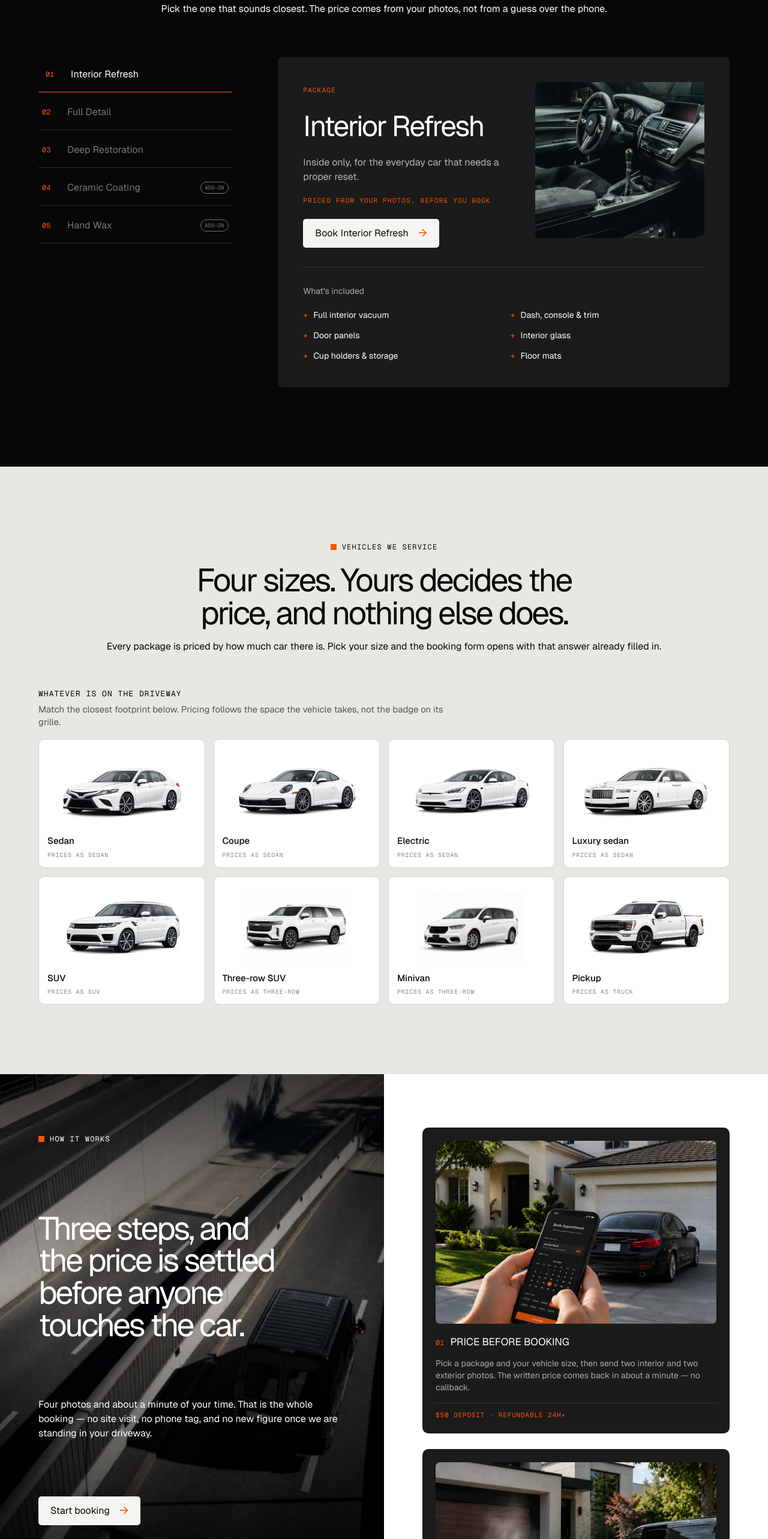
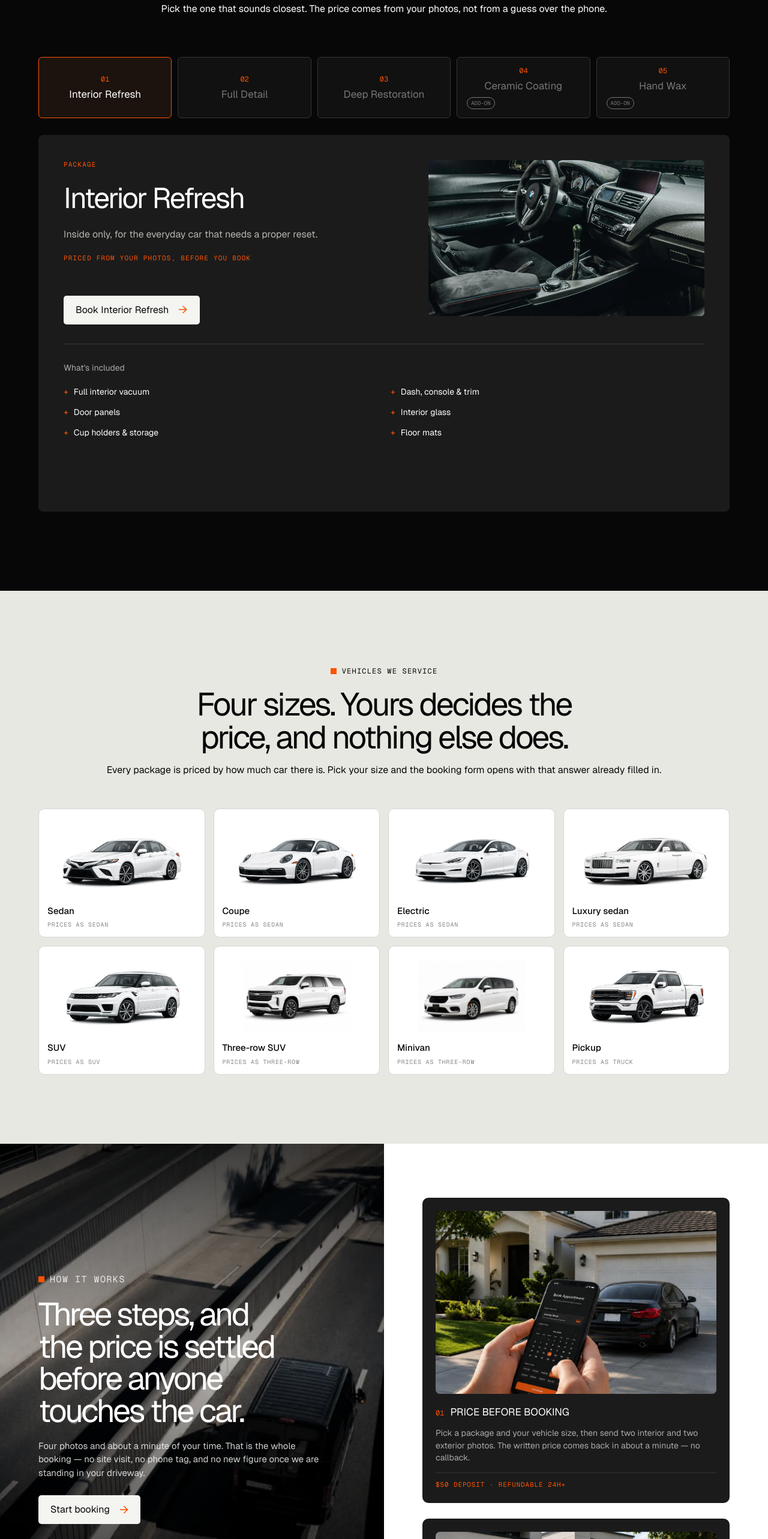
Before and after one commit to KrishPatell/KPAutomobil, a React (Vite) app: page / in a window 1280 px wide. Shown: the part 2040-4606 px from the top of the page at 60% size. Built offline with nearby package versions, Linux system fonts and the light colour scheme.

Commit message:
Fix homepage carousel and layout refinements

```diff
--- a/src/App.tsx
+++ b/src/App.tsx
@@ -988,29 +988,6 @@ function App() {
     reviewDragRef.current.active = false
     reviewRailRef.current?.classList.remove("is-dragging")
   }
-  useEffect(() => {
-    if (bookingPath.startsWith("/book")) return
-    const rail = reviewRailRef.current
-    if (!rail || window.matchMedia("(prefers-reduced-motion: reduce)").matches)
-      return
-    let frame = 0
-    let lastFrame = window.performance.now()
-    const move = (now: number) => {
-      const elapsed = Math.min(now - lastFrame, 50)
-      lastFrame = now
-      if (!reviewDragRef.current.active)
-        setReviewLoopPosition(rail, rail.scrollLeft + elapsed * 0.06)
-      frame = window.requestAnimationFrame(move)
-    }
-    window.addEventListener("pointerup", clearReviewDrag)
-    window.addEventListener("blur", clearReviewDrag)
-    frame = window.requestAnimationFrame(move)
-    return () => {
-      window.cancelAnimationFrame(frame)
-      window.removeEventListener("pointerup", clearReviewDrag)
-      window.removeEventListener("blur", clearReviewDrag)
-    }
-  }, [bookingPath])
   const moveReviewRail = (direction: number) => {
     const rail = reviewRailRef.current
     if (!rail) return
@@ -1253,17 +1230,6 @@ function App() {
             </p>
           </Reveal>
         </div>
-        <div className="driveway-head">
-          <Reveal>
-            <h3>Whatever is on the driveway</h3>
-          </Reveal>
-          <Reveal className="delay-1">
-            <p>
-              Match the closest footprint below. Pricing follows the space the
-              vehicle takes, not the badge on its grille.
-            </p>
-          </Reveal>
-        </div>
         <div className="driveway-grid">
           {bodyStyles.map((item, index) => (
             <Reveal
@@ -1298,6 +1264,7 @@ function App() {
             />
             <div className="process-shade" />
             <div className="process-panel__content">
+              <div className="process-panel__cluster">
                 <Reveal>
                   <Eyebrow>How it works</Eyebrow>
                 </Reveal>
@@ -1309,14 +1276,15 @@ function App() {
                 </Reveal>
                 <Reveal className="delay-2">
                   <p>
-                  Four photos and about a minute of your time. That is the whole
-                  booking — no site visit, no phone tag, and no new figure once
-                  we are standing in your driveway.
+                    Four photos and about a minute of your time. That is the
+                    whole booking — no site visit, no phone tag, and no new
+                    figure once we are standing in your driveway.
                   </p>
                 </Reveal>
                 <Reveal className="delay-3">
                   <Button onClick={() => openBooking()}>Start booking</Button>
                 </Reveal>
+              </div>
             </div>
           </div>
           <ol className="process-cards">
@@ -1453,15 +1421,15 @@ function App() {
         <div className="promise-head">
           <div>
             <Reveal>
-              <Eyebrow>Recent work &amp; reviews</Eyebrow>
+              <Eyebrow>Recent work</Eyebrow>
             </Reveal>
             <Reveal className="delay-1">
-              <h2>Polished cars now. Real customer words next.</h2>
+              <h2>Polished cars. The standard you can expect.</h2>
             </Reveal>
             <Reveal className="delay-2">
               <p className="promise-intro">
-                Reference finishes show the standard. Verified customer reviews
-                will replace the review slots as the first bookings come in.
+                Every image is a finish reference. Customer reviews will appear
+                here only when they are real and verified.
               </p>
             </Reveal>
           </div>
@@ -1483,7 +1451,7 @@ function App() {
           </div>
         </div>
         <div
-          aria-label="Recent work and review slots moving right to left"
+          aria-label="Recent work moving continuously right to left"
           className="review-marquee"
           onPointerCancel={endReviewDrag}
           onPointerDown={startReviewDrag}
@@ -1545,17 +1513,14 @@ function App() {
         <div className="promise-grid">
           {promiseCards.map(([label, sublabel, body, image], index) => (
             <Reveal className={`promise-card delay-${index + 1}`} key={label}>
-              <div
-                aria-hidden="true"
-                className="promise-card__backdrop"
-                style={{ backgroundImage: `url("${image}")` }}
-              />
               <img alt="" className="promise-card__image" src={image} />
               <div className="promise-card__shade" />
               <div className="promise-card__content">
-                <p>{body}</p>
+                <div className="promise-card__heading">
                   <b>{label}</b>
                   <small>{sublabel}</small>
+                </div>
+                <p>{body}</p>
               </div>
             </Reveal>
           ))}
--- a/src/index.css
+++ b/src/index.css
@@ -274,6 +274,63 @@ a { color: inherit; }
 @media (max-width: 900px) { .footer-shell { grid-template-columns: 1fr 1fr; }.footer-brand { grid-column: 1 / -1; } }
 @media (max-width: 560px) { .footer { padding-left: 18px; padding-right: 18px; }.footer-shell { gap: 42px 24px; }.footer-bottom { align-items: start; grid-template-columns: 1fr; line-height: 1.5; }.footer-bottom > span:last-child { text-align: left; }.footer-bottom nav { flex-wrap: wrap; gap: 12px 18px; } }
 
+/* Homepage refinements — keep every service panel stable and each interaction clear. */
+.services-layout { gap: 28px; grid-template-columns: 1fr; }
+.service-tabs { grid-template-columns: repeat(5, minmax(0, 1fr)); gap: 10px; }
+.service-tabs button { background: #111; border: 1px solid #363636; border-radius: 6px; display: flex; flex-direction: column; gap: 8px; justify-content: center; min-height: 92px; padding: 14px 16px; }
+.service-tabs button:hover, .service-tabs button.active { background: #1c130e; border-color: var(--orange); padding-left: 16px; }
+.service-tabs button b { font-size: 17px; line-height: 1.15; }
+.service-tabs button small { align-self: flex-start; }
+.service-panel { display: grid; grid-template-rows: auto 1fr; min-height: 628px; }
+.service-panel__top { align-items: stretch; min-height: 307px; }
+.service-panel__top > div { display: flex; flex-direction: column; }
+.service-panel__top .button { align-self: flex-start; margin-top: auto; }
+.included { align-self: start; min-height: 178px; }
+
+.process-panel__content { justify-content: center; }
+.process-panel__cluster { display: grid; gap: 20px; max-width: 520px; }
+.process-panel__cluster h2 { margin: 0; }
+.process-panel__cluster p { color: rgba(255,255,255,.82); font-size: 15px; line-height: 1.5; margin: 0; max-width: 48ch; }
+.process-panel__cluster .button { margin-top: 6px; }
+
+.review-track { animation: review-ticker 62s linear infinite; gap: 0; will-change: transform; }
+.review-track__group { padding-right: 16px; }
+.review-marquee.is-dragging .review-track { animation-play-state: paused; }
+@keyframes review-ticker { to { transform: translateX(-50%); } }
+
+.promise-card { aspect-ratio: 16 / 11; background: #191919; border: 0; box-shadow: none; min-height: 0; }
+.promise-card__image { object-fit: cover; }
+.promise-card__content { justify-content: flex-end; padding: 24px; }
+.promise-card__heading { display: grid; gap: 5px; transition: transform .35s cubic-bezier(.16,1,.3,1); }
+.promise-card__content p { margin: 0; max-height: 0; opacity: 0; overflow: hidden; transform: translateY(16px); transition: max-height .4s ease, opacity .25s ease, transform .4s cubic-bezier(.16,1,.3,1); }
+.promise-card:hover, .promise-card:focus-within { box-shadow: none; transform: translateY(-4px); }
+.promise-card:hover .promise-card__content p, .promise-card:focus-within .promise-card__content p { margin-bottom: 13px; max-height: 9em; opacity: 1; transform: translateY(0); }
+.promise-card:hover .promise-card__heading, .promise-card:focus-within .promise-card__heading { transform: translateY(0); }
+
+.footer-links > a:not(.footer-service-area), .footer-links > button { font-size: 16.1px; }
+.footer-service-area b { font-size: 18.4px; }
+.footer-service-area small { font-size: 13.8px; }
+.footer-bottom { font-size: 11.5px; }
+
+@media (max-width: 900px) {
+  .service-tabs { display: flex; gap: 8px; overflow-x: auto; padding-bottom: 6px; }
+  .service-tabs button { flex: 0 0 184px; min-width: 0; }
+  .service-panel { min-height: 792px; }
+  .service-panel__top { min-height: 0; }
+  .included { min-height: 168px; }
+}
+
+@media (max-width: 560px) {
+  .service-tabs button { flex-basis: 170px; min-height: 82px; }
+  .service-panel { min-height: 904px; }
+  .review-track { animation-duration: 48s; }
+  .promise-card { aspect-ratio: 4 / 3; }
+}
+
+@media (prefers-reduced-motion: reduce) {
+  .review-track { animation: none; }
+}
+
 .booking-page { background: #050505; color: #f5f5f2; min-height: 100svh; }
 .booking-header { align-items: center; border-bottom: 1px solid #202020; display: flex; justify-content: space-between; min-height: 76px; padding: 18px max(28px, 4vw); }
 .booking-header a { text-decoration: none; }.booking-header .mark small { color: #d8d8d4; font-family: "Geist", sans-serif; font-size: 17px; font-weight: 400; letter-spacing: -.055em; text-transform: none; }.booking-header button { background: transparent; border: 0; color: #aaa; font-size: 14px; padding: 8px 0; }.booking-header button:hover { color: #fff; }
```
Lines whose indentation alone changed are shown as unchanged.
